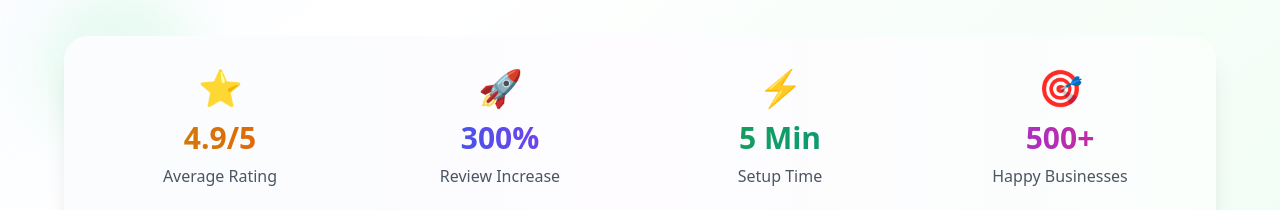
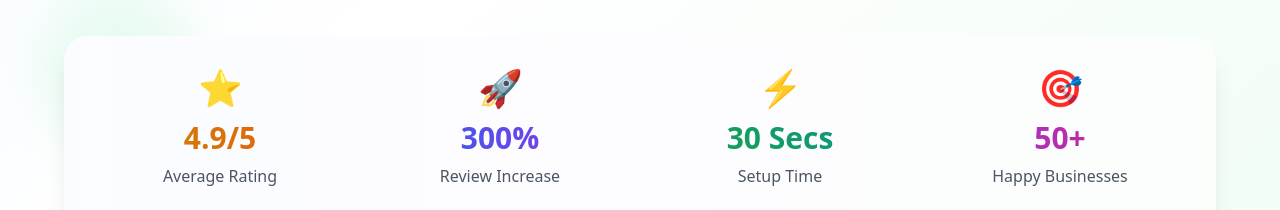
Before and after one commit to arc-yp/RYPC_API, a React (Vite) app: page / in a window 1280 px wide. Shown: the part 5280-5490 px from the top of the page. Built offline with nearby package versions, Linux system fonts and the light colour scheme; no server answers.

Commit message:
change testimonial

```diff
--- a/src/HomePage/Testimonials.tsx
+++ b/src/HomePage/Testimonials.tsx
@@ -304,14 +304,14 @@ const Testimonials = () => {
                 },
                 {
                   emoji: "⚡",
-                  number: "5 Min",
+                  number: "30 Secs",
                   label: "Setup Time",
                   gradient: "from-green-600 to-teal-600",
                   delay: "300ms",
                 },
                 {
                   emoji: "🎯",
-                  number: "500+",
+                  number: "50+",
                   label: "Happy Businesses",
                   gradient: "from-purple-600 to-pink-600",
                   delay: "450ms",
```
